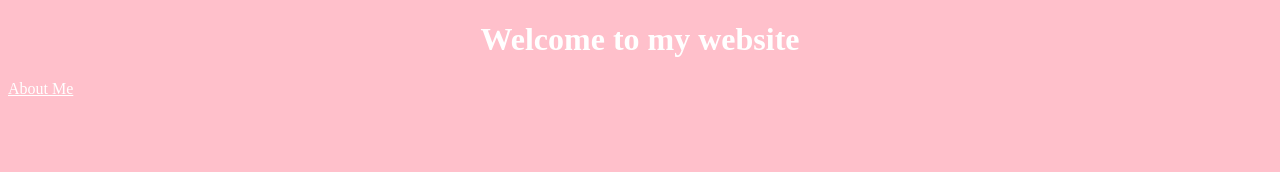
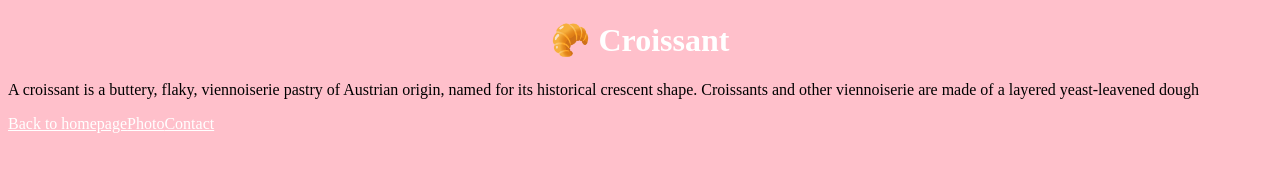
Before and after one commit to GPeBenito/multiple-pages-static-website, a plain HTML site: page index.html in a window 1280 px wide. Drawn offline with Linux system fonts and the light colour scheme.

Commit message:
Created multiple pages to photo and contact page

```diff
--- a/css/app.css
+++ b/css/app.css
@@ -1,5 +1,9 @@
 body {
     background: pink;
+}
+.webpage-links{
+    display:flex;
+
 }
 
 h1{
--- a/index.html
+++ b/index.html
@@ -9,8 +9,13 @@
 </head>
 <body>
     <h1>
-        Welcome to my website
+      🥐 Croissant
     </h1>
-    <a href="/about.html"> About Me</a>
+    <p>A croissant is a buttery, flaky, viennoiserie pastry of Austrian origin, named for its historical crescent shape. Croissants and other viennoiserie are made of a layered yeast-leavened dough</p>
+   <div class="webpage-links">
+    <a href="/index.html"> Back to homepage </a>
+    <a href="/photo.html"> Photo </a>
+    <a href= "/contact.html"> Contact </a>
+</div>
 </body>
 </html>
```
Also changed, not shown: about.html (deleted, +0 -14 lines), contact.html (added, +23 -0 lines), photo.html (added, +21 -0 lines), images/croissant.jpeg (added), 2 other files.
